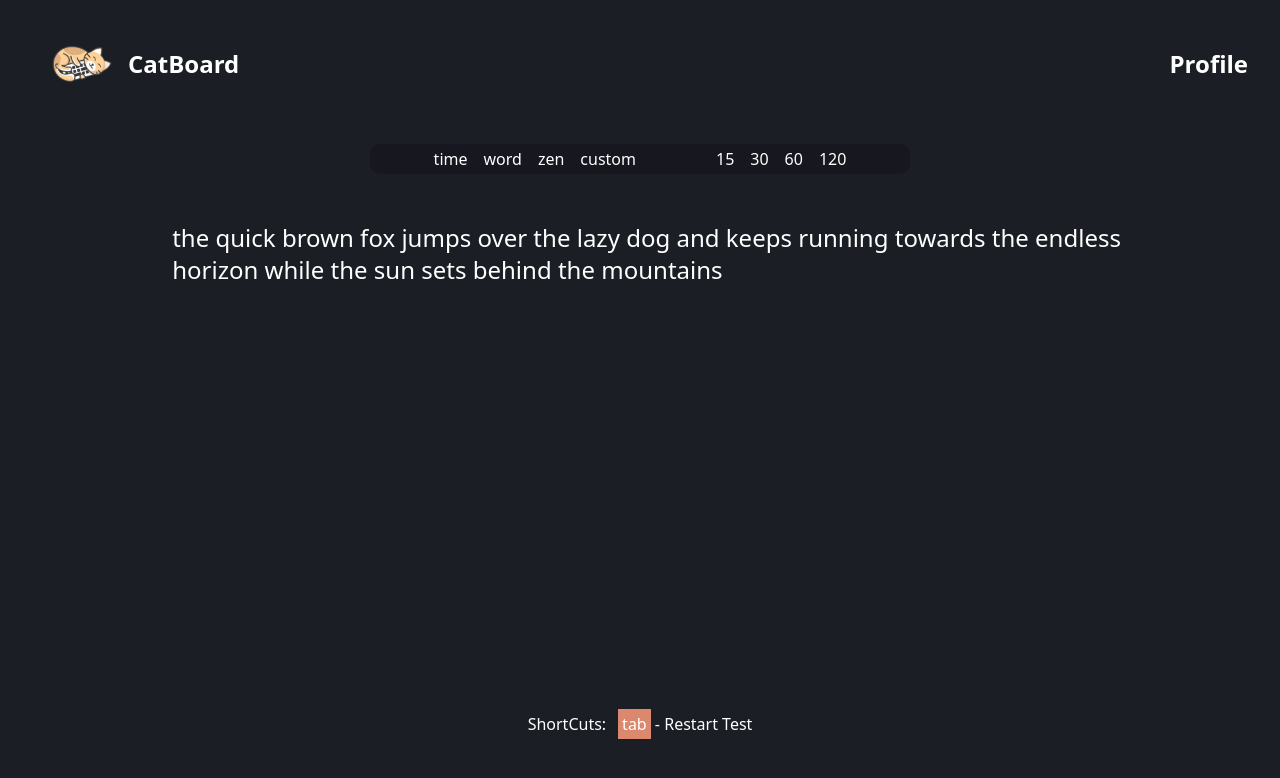
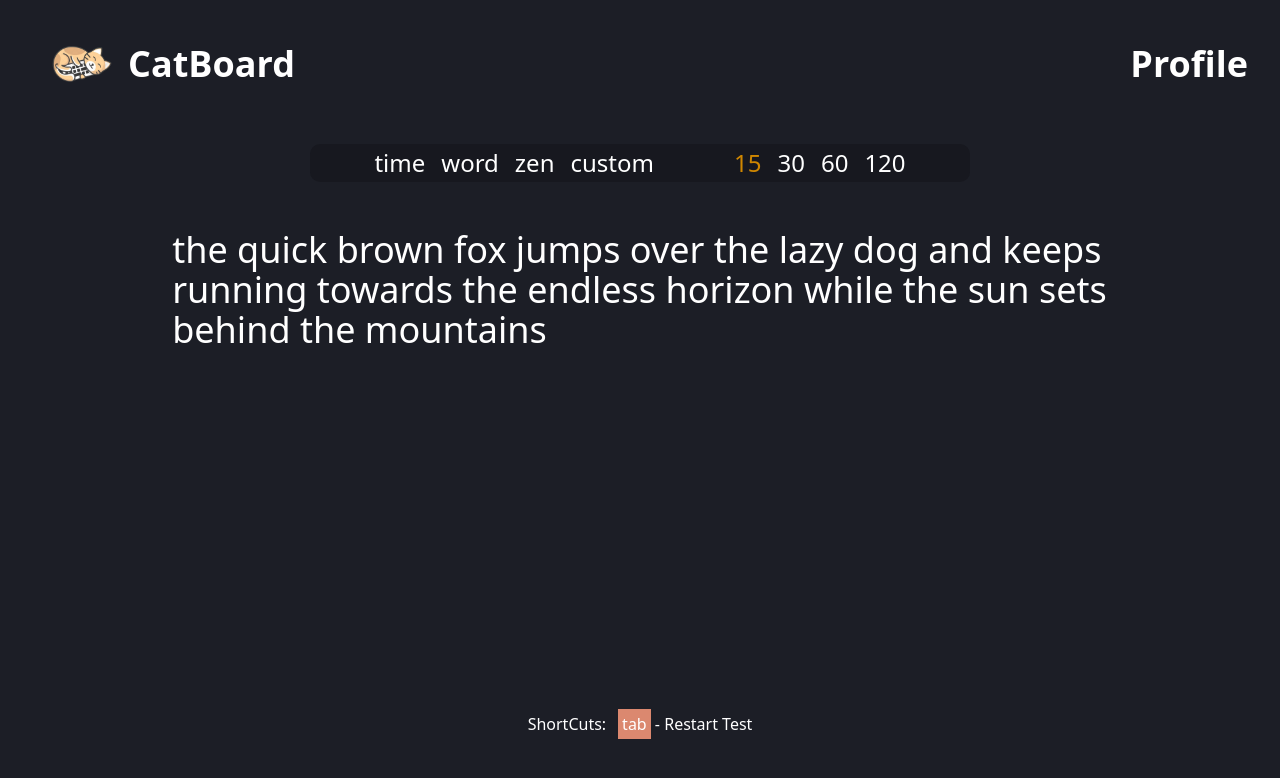
Before and after one commit to AdityaShuk1a/Cat-Board, a React (Vite) app in the folder catBoard/: page / in a window 1280 px wide. Shown: the top 778 px of the page. Built offline with nearby package versions, Linux system fonts and the light colour scheme.

Commit message:
added result page, fixed logic, function to set the speed and accuracy, responsive timer

```diff
--- a/catBoard/src/App.jsx
+++ b/catBoard/src/App.jsx
@@ -10,7 +10,6 @@ function App() {
 
     <Route path="" element={<HomePage />} />
     <Route path="/profile" element={<ProfilePage />} />
-    <Route path="/result" element={<ResultPage />} />
 
 
   </Routes>
--- a/catBoard/src/Pages/HomePage.jsx
+++ b/catBoard/src/Pages/HomePage.jsx
@@ -3,14 +3,16 @@ import Navbar from '../components/Navbar'
 import ConfigBar from '../components/ConfigBar'
 import KeyboardType from '../components/KeyboardType'
 import Footer from '../components/Footer'
+import ResultPage from './ResultPage'
 function HomePage() {
 
 
   return (
     <>
     <Navbar />
-    <ConfigBar />
+
     <KeyboardType />
+
     <Footer />
     </>
   )
--- a/catBoard/src/components/ConfigBar.jsx
+++ b/catBoard/src/components/ConfigBar.jsx
@@ -1,33 +1,68 @@
-import React from "react";
+import React, { useEffect, useState } from "react";
 
-const ConfigBar = () => {
+const ConfigBar = ({ changeTime }) => {
+  const [time, setTime] = useState(15);
+
+  useEffect(() => {
+    changeTime(time);
+  }, [time]);
+
   return (
     <>
       <div
-        className="configContainer opacity-0 md:opacity-[1] w-screen flex justify-center items-center text-white"
+        className="configContainer opacity-0 md:opacity-[1] w-screen flex text-2xl justify-center items-center text-white"
         style={{
           padding: "1rem 3rem",
         }}
       >
         <div className="configBar w-fit items-center justify-center text-white">
-          <div className="innerElementContainer bg-[#17181f] flex gap-4 items-center justify-center rounded-[10px]" style={{
-            padding: "0.2rem 2rem",
-          }} >
-            <div className="typeCustom flex gap-4 items-center justify-center   "style={{
-            padding: "0 2rem",
-          }} >
+          <div
+            className="innerElementContainer bg-[#17181f] flex gap-4 items-center justify-center rounded-[10px]"
+            style={{
+              padding: "0.2rem 2rem",
+            }}
+          >
+            <div
+              className="typeCustom flex gap-4 items-center justify-center   "
+              style={{
+                padding: "0 2rem",
+              }}
+            >
               <div>time</div>
               <div>word</div>
               <div>zen</div>
               <div>custom</div>
             </div>
-            <div className="timeSettings flex gap-4 items-center justify-center" style={{
-            padding: "0 2rem",
-          }} >
-              <div>15</div>
-              <div>30</div>
-              <div>60</div>
-              <div>120</div>
+            <div
+              className="timeSettings flex gap-4 items-center justify-center"
+              style={{
+                padding: "0 2rem",
+              }}
+            >
+              <div
+                onClick={() => setTime(15)}
+                className={`${time === 15 ? "text-yellow-600" : ""}`}
+              >
+                15
+              </div>
+              <div
+                onClick={() => setTime(30)}
+                className={`${time === 30 ? "text-yellow-600" : ""}`}
+              >
+                30
+              </div>
+              <div
+                onClick={() => setTime(60)}
+                className={`${time === 60 ? "text-yellow-600" : ""} `}
+              >
+                60
+              </div>
+              <div
+                onClick={() => setTime(120)}
+                className={`${time === 120 ? "text-yellow-600" : ""} `}
+              >
+                120
+              </div>
             </div>
           </div>
         </div>
--- a/catBoard/src/components/KeyboardType.jsx
+++ b/catBoard/src/components/KeyboardType.jsx
@@ -1,6 +1,14 @@
 import React, { useState, useEffect } from "react";
 import { gsap } from "gsap";
+import ConfigBar from "./ConfigBar";
+import ResultPage from "../Pages/ResultPage";
+import Timer from "./Timer";
+import { use } from "react";
 function KeyboardType() {
+  const [Speed, setSpeed] = useState(0);
+  const [Accuracy, setAccuracy] = useState(0);
+  const [time, setTime] = useState(15);
+  const [renderResultPage, setRenderResultPage] = useState(false);
   const [userInput, setUserInput] = useState("");
   const [isTyping, setIsTyping] = useState(false);
   const content =
@@ -16,7 +24,17 @@ function KeyboardType() {
   );
 
   useEffect(() => {
+    if (userInput.length > 0) setIsTyping(true);
+    if (userInput.length == 0) setIsTyping(false);
+    if (userInput.length >= content.length) {
+      console.log(userInput.length) ;
+      setSpeed((userInput.length/(time)) * 10);
+      const correctChars = charArray.filter((char) => char.isCorrect).length;
+      const accuracy = (correctChars / content.length) * 100
+      setAccuracy(accuracy);
+      setRenderResultPage(true)};
     onKeyboardChange(userInput);
+    console.log(userInput);
   }, [userInput]);
   useEffect(() => {
     gsap.fromTo(
@@ -33,6 +51,7 @@ function KeyboardType() {
   useEffect(() => {
     const handleTabPress = (event) => {
       if (event.key === "Tab") {
+        setRenderResultPage(false);
         event.preventDefault(); // Prevent default tab behavior (switching focus)
         setUserInput("");
         setCharArray((prev) =>
@@ -52,6 +71,17 @@ function KeyboardType() {
     };
   }, []);
 
+  const timesUp = () => {
+    const userSpeed = ((userInput.length/(time) )* 10)
+    setSpeed(userSpeed);
+      const correctChars = charArray.filter((char) => char.isCorrect).length;
+      const accuracy = (correctChars / content.length) * 100
+      setAccuracy(accuracy);
+    setRenderResultPage(true);
+  };
+  const changeTime = (newTime) => {
+    setTime(newTime);
+  };
   const onKeyboardChange = (input) => {
     setCharArray((prevCharArray) =>
       prevCharArray.map((charObj, index) => ({
@@ -61,9 +91,51 @@ function KeyboardType() {
       }))
     );
   };
+  useEffect(() => {
+    const handleKeyDown = (e) => {
+      if (
+        e.key != "Tab" &&
+        e.key != "Ecs" &&
+        e.key != "Control" &&
+        e.key != "Alt" &&
+        e.key != "Shift" &&
+        e.key != "Capslock" &&
+        e.key != "Meta" &&
+        e.key != "Enter" &&
+        e.key != "Control + Alt" &&
+        e.key != "Control + Shift + Alt" &&
+        e.key != "Alt + Tab" &&
+        e.key != "Backspace" &&
+        e.key != "Control + R"
+      ) {
+        setUserInput((prevInput) => prevInput + e.key);
+      } else if (e.key == "Backspace") {
+        setUserInput((prevInput) => prevInput.slice(0, -1));
+      }
+    };
+    window.addEventListener("keydown", handleKeyDown);
+
+    return () => {
+      window.removeEventListener("keydown", handleKeyDown);
+    };
+  }, []);
+
+  // useEffect(()=>{
+  //   if(renderResultPage){
+  //     setSpeed(userInput.length/(time/60));
+  //     const correctChars = charArray.filter((char) => char.isCorrect).length;
+  //     setAccuracy((correctChars / content.length) * 100);
+  //   }
+  // }, [renderResultPage])
 
   return (
     <>
+      {renderResultPage ? (
+        <ResultPage Speed={Speed} Accuracy={Accuracy} />
+      ) : (
+        <>
+          <ConfigBar changeTime={changeTime} />
+
           <div
             className="mainContainer relative w-[100%] text-white   flex justify-center"
             style={{
@@ -71,7 +143,8 @@ function KeyboardType() {
               padding: "0 2.2rem",
             }}
           >
-        <div className="typeContent w-[100%]  md:w-[80%] text-3xl md:text-2xl  ">
+            <div className="typeContent w-[100%]  md:w-[80%] text-3xl md:text-4xl  ">
+              {isTyping ? <Timer Time={time} timesUp={timesUp} /> : ""}
               {charArray.map((item, key) => {
                 if (item.id === userInput.length - 1) {
                   return (
@@ -79,7 +152,7 @@ function KeyboardType() {
                       <span
                         key={key}
                         className={`${
-                      item.isCorrect ? "" : "text-red-500"
+                          item.isCorrect ? "text-amber-200" : "text-red-500"
                         }
                    `}
                       >
@@ -104,9 +177,7 @@ function KeyboardType() {
                       <span className="cursorPointer">|</span>
                       <span
                         key={key}
-                    className={`${
-                      item.isCorrect ? "" : "text-red-500"
-                    }
+                        className={`${item.isCorrect ? "" : "text-red-500"}
                    `}
                       >
                         {item.char}
@@ -118,7 +189,11 @@ function KeyboardType() {
                     <span
                       key={key}
                       className={`${
-                    item.isCorrect && item.id < userInput.length ? "text-amber-200" : item.isCorrect ? "" : "text-red-500"
+                        item.isCorrect && item.id < userInput.length
+                          ? "text-amber-200"
+                          : item.isCorrect
+                          ? ""
+                          : "text-red-500"
                       }`}
                     >
                       {item.char}
@@ -127,19 +202,9 @@ function KeyboardType() {
                 }
               })}
             </div>
-
-        <input
-          type="text"
-          className="absolute top-0 w-[90%] h-[50vh] bg-transparent decoration-0  text-transparent outline-none "
-          value={userInput}
-          onChange={(e) => setUserInput(e.target.value)}
-          onClick={() => setIsTyping(true)}
-          onBlur={() => setIsTyping(false)}
-          style={{
-            padding: "0rem 2rem",
-          }}
-        />
           </div>
+        </>
+      )}
     </>
   );
 }
--- a/catBoard/src/components/Navbar.jsx
+++ b/catBoard/src/components/Navbar.jsx
@@ -4,7 +4,7 @@ import logoImage from '../assets/catBoardLogo.png'
 const Navbar = () => {
   return (
     <>
-    <nav className='flex w-screen justify-between items-center text-white font-semibold text-2xl'  style={{
+    <nav className='flex w-screen justify-between items-center text-white font-semibold text-2xl md:text-4xl'  style={{
         padding: "2rem 2rem",
     }} >
         <div className='logo  flex  items-center '>
--- /dev/null
+++ b/catBoard/src/components/Timer.jsx
@@ -0,0 +1,33 @@
+import React, { useEffect, useState } from 'react'
+
+function Timer({Time, timesUp}) {
+    const [val , setVal] = useState(Time);
+    useEffect(()=>{
+        if(val < 1) {
+            timesUp();
+            return
+        };
+
+        const interval = setInterval(() => {
+            if(val < 1){
+                clearInterval(interval);
+            }
+            setVal(val-1);
+
+        }, 1 * 1000);
+        return () => clearInterval(interval);
+    },[val])
+  return (
+    <>
+    <div className="mainContainer w-screen flex justify-start " style={{
+        padding : "2rem 1rem"
+    }}>
+        <h1 className="time">
+            {val}
+        </h1>
+    </div>
+    </>
+  )
+}
+
+export default Timer
```
Also changed, not shown: catBoard/src/Pages/ResultPage.jsx (+29 -7 lines). Lines whose indentation alone changed are shown as unchanged.
